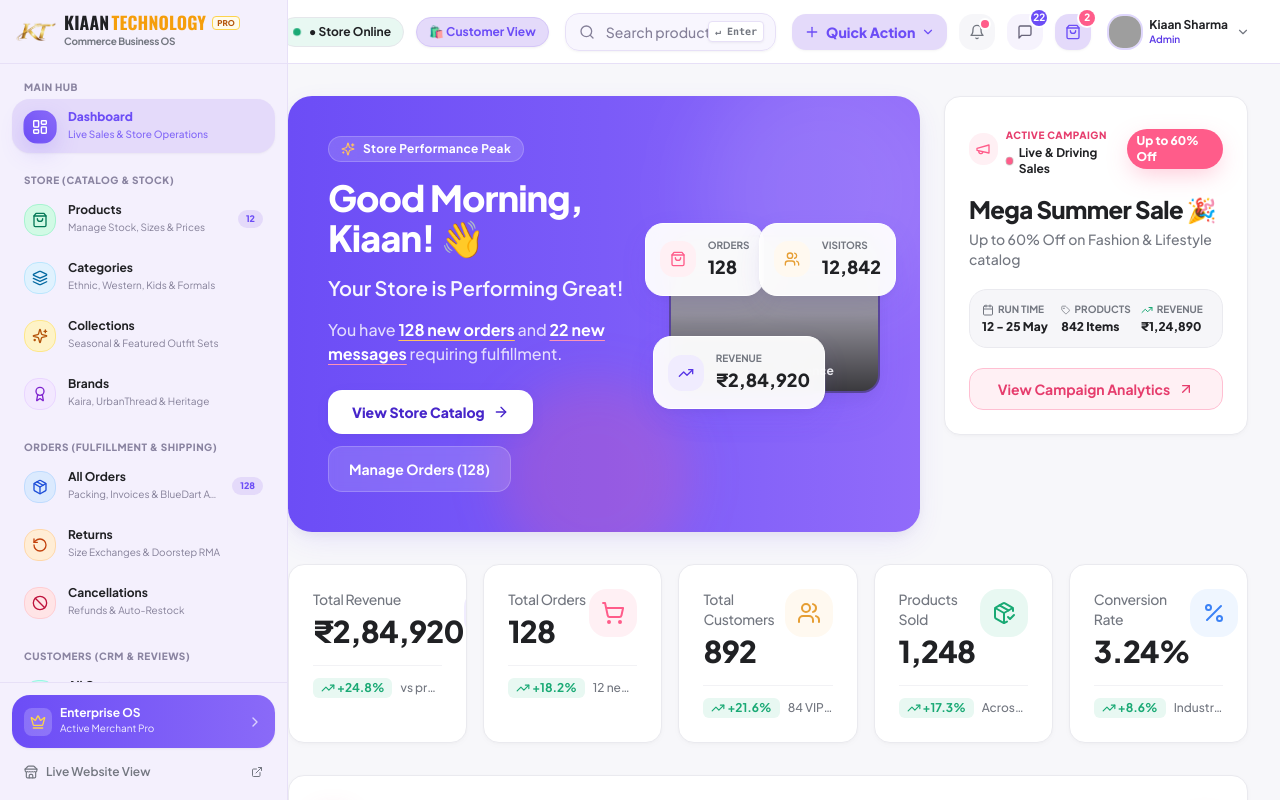
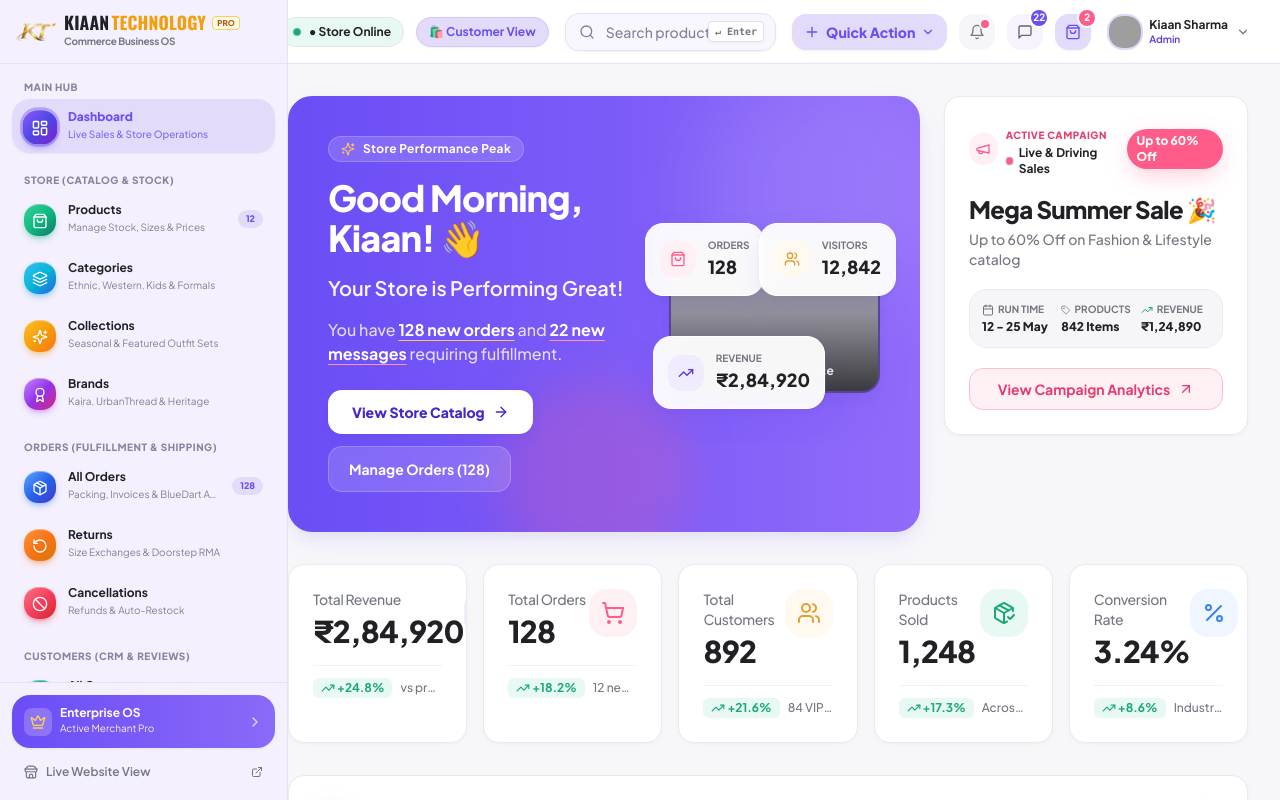
Before and after one commit to ashilata62/E-Commerce-Management-Platform, a React (Vite) app in the folder client/: page / in a window 1280 px wide. Shown: the top 800 px of the page. Built offline with nearby package versions, Linux system fonts and the light colour scheme; grey boxes are pictures that could not be loaded; the HTML template or start-up script is replaced by a standard one.

Commit message:
feat: design realistic 3D glossy app-icon tiles with multi-tone gradients, specular highlights and colored drop shadows

```diff
--- a/client/src/components/layout/Sidebar.jsx
+++ b/client/src/components/layout/Sidebar.jsx
@@ -49,7 +49,7 @@ export const Sidebar = ({ isMobileOpen, setIsMobileOpen }) => {
           desc: 'Order Status & Wallet Coins',
           path: '/',
           icon: LayoutDashboard,
-          iconBg: 'bg-indigo-50 text-indigo-600 border-indigo-200',
+          icon3D: 'bg-gradient-to-br from-indigo-500 via-indigo-600 to-violet-700 shadow-indigo-500/30',
           roles: ['Customer']
         },
       ],
@@ -62,7 +62,7 @@ export const Sidebar = ({ isMobileOpen, setIsMobileOpen }) => {
           desc: 'Shop Latest Clothing & Outfits',
           path: '/products',
           icon: ShoppingBag,
-          iconBg: 'bg-emerald-50 text-emerald-600 border-emerald-200',
+          icon3D: 'bg-gradient-to-br from-emerald-400 via-emerald-500 to-teal-700 shadow-emerald-500/30',
           badge: 'Deals',
           roles: ['Customer']
         },
@@ -71,7 +71,7 @@ export const Sidebar = ({ isMobileOpen, setIsMobileOpen }) => {
           desc: 'Live BlueDart Courier Tracking',
           path: '/orders',
           icon: Package,
-          iconBg: 'bg-blue-50 text-blue-600 border-blue-200',
+          icon3D: 'bg-gradient-to-br from-blue-400 via-blue-600 to-indigo-700 shadow-blue-500/30',
           badge: '2',
           roles: ['Customer']
         },
@@ -80,7 +80,7 @@ export const Sidebar = ({ isMobileOpen, setIsMobileOpen }) => {
           desc: '7-Day Size Exchange & RMA',
           path: '/returns',
           icon: RotateCcw,
-          iconBg: 'bg-orange-50 text-orange-600 border-orange-200',
+          icon3D: 'bg-gradient-to-br from-orange-400 via-orange-500 to-amber-600 shadow-orange-500/30',
           roles: ['Customer']
         },
       ],
@@ -96,7 +96,7 @@ export const Sidebar = ({ isMobileOpen, setIsMobileOpen }) => {
           desc: 'Live Sales & Store Operations',
           path: '/',
           icon: LayoutDashboard,
-          iconBg: 'bg-violet-100 text-violet-700 border-violet-200',
+          icon3D: 'bg-gradient-to-br from-violet-500 via-indigo-600 to-purple-700 shadow-indigo-500/35',
           roles: ['Admin', 'Manager', 'Staff']
         },
       ],
@@ -109,7 +109,7 @@ export const Sidebar = ({ isMobileOpen, setIsMobileOpen }) => {
           desc: 'Manage Stock, Sizes & Prices',
           path: '/products',
           icon: ShoppingBag,
-          iconBg: 'bg-emerald-100 text-emerald-700 border-emerald-200',
+          icon3D: 'bg-gradient-to-br from-emerald-400 via-emerald-500 to-teal-700 shadow-emerald-500/35',
           badge: '12',
           roles: ['Admin', 'Manager', 'Staff']
         },
@@ -118,7 +118,7 @@ export const Sidebar = ({ isMobileOpen, setIsMobileOpen }) => {
           desc: 'Ethnic, Western, Kids & Formals',
           path: '/categories',
           icon: Layers,
-          iconBg: 'bg-sky-100 text-sky-700 border-sky-200',
+          icon3D: 'bg-gradient-to-br from-sky-400 via-cyan-500 to-blue-600 shadow-sky-500/35',
           roles: ['Admin', 'Manager']
         },
         {
@@ -126,7 +126,7 @@ export const Sidebar = ({ isMobileOpen, setIsMobileOpen }) => {
           desc: 'Seasonal & Featured Outfit Sets',
           path: '/collections',
           icon: Sparkles,
-          iconBg: 'bg-amber-100 text-amber-700 border-amber-200',
+          icon3D: 'bg-gradient-to-br from-amber-400 via-amber-500 to-orange-500 shadow-amber-500/35',
           roles: ['Admin', 'Manager']
         },
         {
@@ -134,7 +134,7 @@ export const Sidebar = ({ isMobileOpen, setIsMobileOpen }) => {
           desc: 'Kaira, UrbanThread & Heritage',
           path: '/brands',
           icon: Award,
-          iconBg: 'bg-purple-100 text-purple-700 border-purple-200',
+          icon3D: 'bg-gradient-to-br from-purple-400 via-purple-600 to-pink-600 shadow-purple-500/35',
           roles: ['Admin', 'Manager']
         },
       ],
@@ -147,7 +147,7 @@ export const Sidebar = ({ isMobileOpen, setIsMobileOpen }) => {
           desc: 'Packing, Invoices & BlueDart AWB',
           path: '/orders',
           icon: Package,
-          iconBg: 'bg-blue-100 text-blue-700 border-blue-200',
+          icon3D: 'bg-gradient-to-br from-blue-400 via-blue-600 to-indigo-700 shadow-blue-500/35',
           badge: '128',
           roles: ['Admin', 'Manager', 'Staff']
         },
@@ -156,7 +156,7 @@ export const Sidebar = ({ isMobileOpen, setIsMobileOpen }) => {
           desc: 'Size Exchanges & Doorstep RMA',
           path: '/returns',
           icon: RotateCcw,
-          iconBg: 'bg-orange-100 text-orange-700 border-orange-200',
+          icon3D: 'bg-gradient-to-br from-orange-400 via-orange-500 to-amber-600 shadow-orange-500/35',
           roles: ['Admin', 'Manager', 'Staff']
         },
         {
@@ -164,7 +164,7 @@ export const Sidebar = ({ isMobileOpen, setIsMobileOpen }) => {
           desc: 'Refunds & Auto-Restock',
           path: '/cancellations',
           icon: Ban,
-          iconBg: 'bg-rose-100 text-rose-700 border-rose-200',
+          icon3D: 'bg-gradient-to-br from-rose-400 via-rose-500 to-red-600 shadow-rose-500/35',
           roles: ['Admin', 'Manager', 'Staff']
         },
       ],
@@ -177,7 +177,7 @@ export const Sidebar = ({ isMobileOpen, setIsMobileOpen }) => {
           desc: 'Buyer Profiles, History & LTV',
           path: '/customers',
           icon: Users,
-          iconBg: 'bg-teal-100 text-teal-700 border-teal-200',
+          icon3D: 'bg-gradient-to-br from-teal-400 via-teal-600 to-emerald-700 shadow-teal-500/35',
           roles: ['Admin', 'Manager', 'Staff']
         },
         {
@@ -185,7 +185,7 @@ export const Sidebar = ({ isMobileOpen, setIsMobileOpen }) => {
           desc: 'VIP & High-Value Shopper Groups',
           path: '/customer-segments',
           icon: UserCheck,
-          iconBg: 'bg-indigo-100 text-indigo-700 border-indigo-200',
+          icon3D: 'bg-gradient-to-br from-indigo-400 via-indigo-600 to-violet-700 shadow-indigo-500/35',
           roles: ['Admin', 'Manager']
         },
         {
@@ -193,7 +193,7 @@ export const Sidebar = ({ isMobileOpen, setIsMobileOpen }) => {
           desc: 'Ratings & Photo Feedback Moderation',
           path: '/reviews',
           icon: MessageSquareQuote,
-          iconBg: 'bg-amber-100 text-amber-700 border-amber-200',
+          icon3D: 'bg-gradient-to-br from-yellow-400 via-amber-500 to-orange-500 shadow-amber-500/35',
           roles: ['Admin', 'Manager']
         },
       ],
@@ -206,7 +206,7 @@ export const Sidebar = ({ isMobileOpen, setIsMobileOpen }) => {
           desc: 'WhatsApp & Email Sales Blasts',
           path: '/campaigns',
           icon: Megaphone,
-          iconBg: 'bg-pink-100 text-pink-700 border-pink-200',
+          icon3D: 'bg-gradient-to-br from-fuchsia-400 via-pink-500 to-rose-600 shadow-pink-500/35',
           badge: 'Live',
           roles: ['Admin', 'Manager']
         },
@@ -215,7 +215,7 @@ export const Sidebar = ({ isMobileOpen, setIsMobileOpen }) => {
           desc: 'Discount Codes (FESTIVE20)',
           path: '/coupons',
           icon: Ticket,
-          iconBg: 'bg-emerald-100 text-emerald-700 border-emerald-200',
+          icon3D: 'bg-gradient-to-br from-emerald-400 via-green-500 to-teal-600 shadow-emerald-500/35',
           roles: ['Admin', 'Manager']
         },
         {
@@ -223,7 +223,7 @@ export const Sidebar = ({ isMobileOpen, setIsMobileOpen }) => {
           desc: 'Timed Ticking Sale Markdowns',
           path: '/flash-sale',
           icon: Zap,
-          iconBg: 'bg-red-100 text-red-700 border-red-200',
+          icon3D: 'bg-gradient-to-br from-red-500 via-rose-600 to-orange-500 shadow-red-500/35',
           badge: 'HOT',
           roles: ['Admin', 'Manager']
         },
@@ -232,7 +232,7 @@ export const Sidebar = ({ isMobileOpen, setIsMobileOpen }) => {
           desc: 'Influencer Referral Commissions',
           path: '/affiliates',
           icon: Share2,
-          iconBg: 'bg-cyan-100 text-cyan-700 border-cyan-200',
+          icon3D: 'bg-gradient-to-br from-cyan-400 via-blue-500 to-indigo-600 shadow-cyan-500/35',
           roles: ['Admin', 'Manager']
         },
       ],
@@ -245,7 +245,7 @@ export const Sidebar = ({ isMobileOpen, setIsMobileOpen }) => {
           desc: 'Daily & Monthly Revenue Growth',
           path: '/analytics/sales',
           icon: TrendingUp,
-          iconBg: 'bg-emerald-100 text-emerald-700 border-emerald-200',
+          icon3D: 'bg-gradient-to-br from-emerald-400 via-emerald-600 to-teal-700 shadow-emerald-500/35',
           roles: ['Admin', 'Manager']
         },
         {
@@ -253,7 +253,7 @@ export const Sidebar = ({ isMobileOpen, setIsMobileOpen }) => {
           desc: 'Top-Selling Outfits & Demand',
           path: '/analytics/products',
           icon: BarChart2,
-          iconBg: 'bg-blue-100 text-blue-700 border-blue-200',
+          icon3D: 'bg-gradient-to-br from-blue-400 via-blue-600 to-indigo-700 shadow-blue-500/35',
           roles: ['Admin', 'Manager']
         },
         {
@@ -261,7 +261,7 @@ export const Sidebar = ({ isMobileOpen, setIsMobileOpen }) => {
           desc: 'Retention & Average Order Value',
           path: '/analytics/customers',
           icon: PieChart,
-          iconBg: 'bg-purple-100 text-purple-700 border-purple-200',
+          icon3D: 'bg-gradient-to-br from-purple-400 via-violet-600 to-indigo-700 shadow-purple-500/35',
           roles: ['Admin', 'Manager']
         },
         {
@@ -269,7 +269,7 @@ export const Sidebar = ({ isMobileOpen, setIsMobileOpen }) => {
           desc: 'GST, Tax & Financial PDF Export',
           path: '/reports',
           icon: FileText,
-          iconBg: 'bg-slate-100 text-slate-700 border-slate-300',
+          icon3D: 'bg-gradient-to-br from-slate-600 via-slate-700 to-slate-800 shadow-slate-500/35',
           roles: ['Admin']
         },
         {
@@ -277,7 +277,7 @@ export const Sidebar = ({ isMobileOpen, setIsMobileOpen }) => {
           desc: 'Smart Price & Restock Assistant',
           path: '/ai-assistant',
           icon: Sparkles,
-          iconBg: 'bg-gradient-to-tr from-purple-500 via-pink-500 to-amber-400 text-white border-0 shadow-soft-xs',
+          icon3D: 'bg-gradient-to-tr from-purple-500 via-pink-500 to-amber-400 shadow-purple-500/40',
           badge: 'AI',
           roles: ['Admin', 'Manager']
         },
@@ -291,7 +291,7 @@ export const Sidebar = ({ isMobileOpen, setIsMobileOpen }) => {
           desc: 'Logo Branding, Contact & Currency',
           path: '/settings/store',
           icon: Store,
-          iconBg: 'bg-amber-100 text-amber-700 border-amber-200',
+          icon3D: 'bg-gradient-to-br from-amber-400 via-orange-500 to-amber-600 shadow-amber-500/35',
           roles: ['Admin']
         },
         {
@@ -299,7 +299,7 @@ export const Sidebar = ({ isMobileOpen, setIsMobileOpen }) => {
           desc: 'UPI, Razorpay, Cards & COD Setup',
           path: '/settings/payment',
           icon: CreditCard,
-          iconBg: 'bg-emerald-100 text-emerald-700 border-emerald-200',
+          icon3D: 'bg-gradient-to-br from-emerald-400 via-teal-500 to-emerald-700 shadow-emerald-500/35',
           roles: ['Admin']
         },
         {
@@ -307,7 +307,7 @@ export const Sidebar = ({ isMobileOpen, setIsMobileOpen }) => {
           desc: 'Courier Rates & Free Over ₹999',
           path: '/settings/shipping',
           icon: Truck,
-          iconBg: 'bg-blue-100 text-blue-700 border-blue-200',
+          icon3D: 'bg-gradient-to-br from-blue-400 via-sky-500 to-indigo-600 shadow-blue-500/35',
           roles: ['Admin']
         },
         {
@@ -315,7 +315,7 @@ export const Sidebar = ({ isMobileOpen, setIsMobileOpen }) => {
           desc: 'Staff Team Access Permissions',
           path: '/settings/users-roles',
           icon: ShieldCheck,
-          iconBg: 'bg-indigo-100 text-indigo-700 border-indigo-200',
+          icon3D: 'bg-gradient-to-br from-indigo-500 via-violet-600 to-purple-700 shadow-indigo-500/35',
           roles: ['Admin']
         },
       ],
@@ -395,15 +395,17 @@ export const Sidebar = ({ isMobileOpen, setIsMobileOpen }) => {
                       }`}
                     >
                       <div className="flex items-start gap-3 min-w-0">
-                        {/* Vibrant Colorful Icon Badge */}
+                        {/* Real 3D Glossy App Icon Tile */}
                         <div
-                          className={`w-8 h-8 rounded-xl flex items-center justify-center shrink-0 mt-0.5 transition-all shadow-soft-xs border ${
+                          className={`w-8 h-8 rounded-xl flex items-center justify-center shrink-0 mt-0.5 transition-all duration-200 border-t border-white/50 shadow-md ${
+                            item.icon3D || 'bg-gradient-to-br from-slate-600 to-slate-800'
+                          } ${
                             isActive
-                              ? 'bg-gradient-to-tr from-[#6C4DF6] to-[#8A6AF8] text-white border-transparent shadow-purple-glow scale-105'
-                              : `${item.iconBg || 'bg-white text-slate-700 border-slate-200'} group-hover:scale-105`
+                              ? 'scale-110 ring-2 ring-[#6C4DF6]/40 shadow-lg'
+                              : 'group-hover:scale-105 group-hover:shadow-lg'
                           }`}
                         >
-                          <Icon className="w-4 h-4" />
+                          <Icon className="w-4 h-4 text-white drop-shadow-sm" />
                         </div>
 
                         <div className="flex flex-col min-w-0">
```
